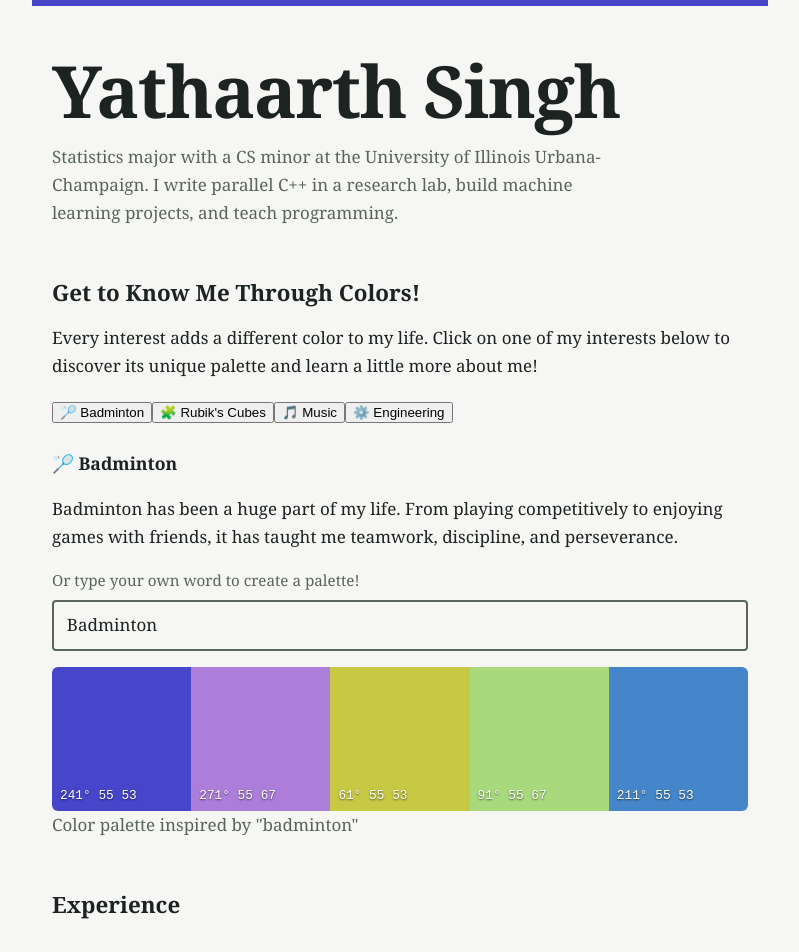
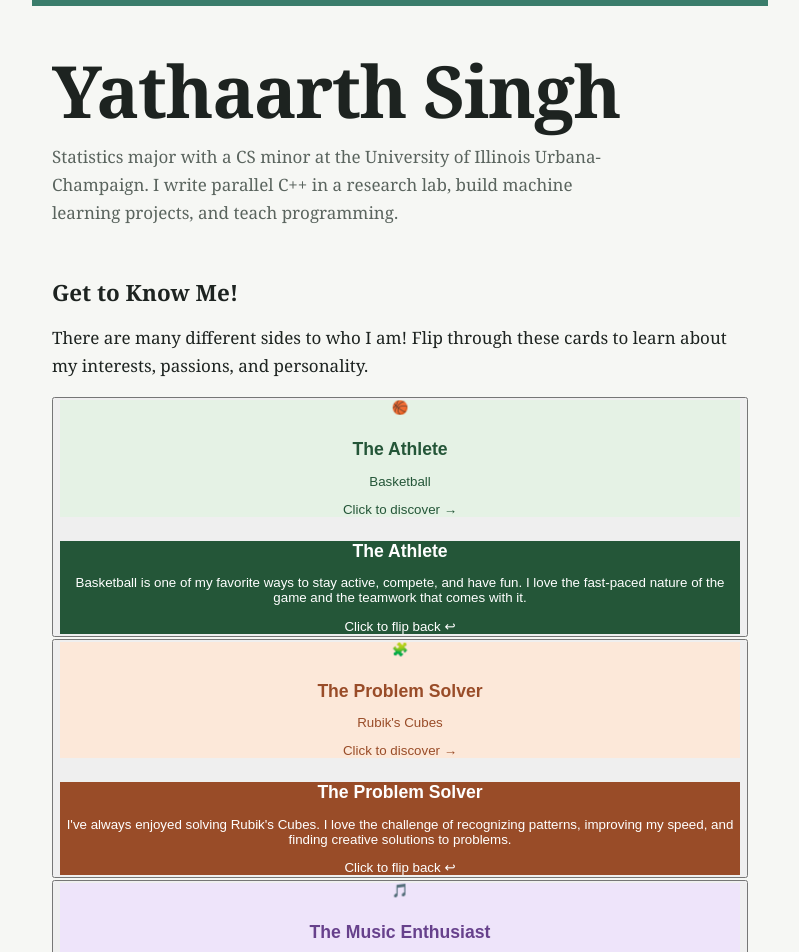
Before and after one commit to yath473/Yathaarth-Singh-Personal-Site, a React (Vite) app: page / in a window 1280 px wide. Shown: the top 952 px of the page, without its empty margins (240-1039 px from the left). Built offline with nearby package versions, Linux system fonts and the light colour scheme.

Commit message:
New interactive tool

```diff
--- a/src/WordPalette.jsx
+++ b/src/WordPalette.jsx
@@ -1,146 +1,115 @@
 
-import { useEffect, useState } from "react";
-import { makePalette } from "./palette.js";
+import { useState } from "react";
 
-const interests = [
+const cards = [
   {
-    name: "Badminton",
-    emoji: "🏸",
+    title: "The Athlete",
+    subtitle: "Basketball",
+    emoji: "🏀",
+    color: "#E5F2E5",
+    accent: "#245638",
     description:
-      "Badminton has been a huge part of my life. From playing competitively to enjoying games with friends, it has taught me teamwork, discipline, and perseverance.",
+      "Basketball is one of my favorite ways to stay active, compete, and have fun. I love the fast-paced nature of the game and the teamwork that comes with it.",
   },
   {
-    name: "Rubik's Cubes",
+    title: "The Problem Solver",
+    subtitle: "Rubik's Cubes",
     emoji: "🧩",
+    color: "#FCE8D9",
+    accent: "#994C28",
     description:
-      "I love solving Rubik's Cubes! What started as a fun challenge became an interest in patterns, problem-solving, and finding creative solutions.",
+      "I've always enjoyed solving Rubik's Cubes. I love the challenge of recognizing patterns, improving my speed, and finding creative solutions to problems.",
   },
   {
-    name: "Music",
+    title: "The Music Enthusiast",
+    subtitle: "Frank Ocean, Travis Scott & Drake",
     emoji: "🎵",
+    color: "#EEE4FA",
+    accent: "#67418C",
     description:
-      "Music is one of my favorite ways to express creativity. I especially enjoy Indian music and making covers with my family.",
+      "Music is a big part of my everyday life. Some of my favorite artists are Frank Ocean, Travis Scott, and Drake. I love exploring different sounds, discovering new songs, and finding the perfect playlist for any mood.",
   },
   {
-    name: "Engineering",
-    emoji: "⚙️",
+    title: "The Tech Enthusiast",
+    subtitle: "AI, ML & Data Science",
+    emoji: "🤖",
+    color: "#DFEAFB",
+    accent: "#315D93",
     description:
-      "I enjoy exploring how things work, building projects, and using technology to solve real-world problems.",
+      "I'm fascinated by artificial intelligence, machine learning, and data science. I enjoy exploring how data can uncover patterns, power intelligent systems, and solve real-world problems.",
   },
 ];
 
 export default function WordPalette() {
-  const [value, setValue] = useState("Badminton");
-  const [copied, setCopied] = useState("");
+  const [flippedCards, setFlippedCards] = useState([]);
 
-  const { word, colors } = makePalette(value);
-
-  const selectedInterest = interests.find(
-    (interest) =>
-      interest.name.toLowerCase() === value.trim().toLowerCase()
+  function flipCard(index) {
+    setFlippedCards((previous) =>
+      previous.includes(index)
+        ? previous.filter((item) => item !== index)
+        : [...previous, index]
     );
-
-  useEffect(() => {
-    document.documentElement.style.setProperty("--accent", colors[0]);
-  }, [colors[0]]);
-
-  async function copy(color) {
-    try {
-      await navigator.clipboard.writeText(color);
-      setCopied(color);
-    } catch {
-      setCopied("");
-    }
-  }
-
-  function chooseInterest(name) {
-    setValue(name);
-    setCopied("");
   }
 
   return (
-    <section aria-labelledby="play">
-      <h2 id="play">Get to Know Me Through Colors!</h2>
+    <section className="about-section" aria-labelledby="about-title">
+      <h2 id="about-title">Get to Know Me!</h2>
 
-      <p>
-        Every interest adds a different color to my life.
-        Click on one of my interests below to discover
-        its unique palette and learn a little more about me!
+      <p className="about-intro">
+        There are many different sides to who I am!
+        Flip through these cards to learn about
+        my interests, passions, and personality.
       </p>
 
-      <div className="interest-buttons">
-        {interests.map((interest) => (
+      <div className="card-grid">
+        {cards.map((card, index) => {
+          const isFlipped = flippedCards.includes(index);
+
+          return (
             <button
-            key={interest.name}
+              key={card.title}
               type="button"
-            className="interest-button"
-            aria-pressed={selectedInterest?.name === interest.name}
-            onClick={() => chooseInterest(interest.name)}
+              className={`interest-card ${isFlipped ? "flipped" : ""}`}
+              onClick={() => flipCard(index)}
+              aria-pressed={isFlipped}
+              aria-label={`${card.title}. ${
+                isFlipped ? "Flip back" : "Flip to learn more"
+              }`}
             >
-            {interest.emoji} {interest.name}
-          </button>
-        ))}
+              <div className="card-inner">
+                <div
+                  className="card-front"
+                  style={{
+                    backgroundColor: card.color,
+                    color: card.accent,
+                  }}
+                >
+                  <span className="card-emoji">{card.emoji}</span>
+                  <h3>{card.title}</h3>
+                  <p>{card.subtitle}</p>
+                  <span className="flip-hint">
+                    Click to discover →
+                  </span>
                 </div>
 
-      <div className="interest-description" aria-live="polite">
-        {selectedInterest ? (
-          <>
-            <h3>
-              {selectedInterest.emoji} {selectedInterest.name}
-            </h3>
-            <p>{selectedInterest.description}</p>
-          </>
-        ) : (
-          <p>
-            Your word creates its own palette!
-            Try one of my interests to learn more about me.
-          </p>
-        )}
+                <div
+                  className="card-back"
+                  style={{
+                    backgroundColor: card.accent,
+                    color: "#ffffff",
+                  }}
+                >
+                  <h3>{card.title}</h3>
+                  <p>{card.description}</p>
+                  <span className="flip-hint">
+                    Click to flip back ↩
+                  </span>
                 </div>
-
-      <label htmlFor="word">
-        Or type your own word to create a palette!
-      </label>
-
-      <input
-        id="word"
-        value={value}
-        maxLength={50}
-        autoComplete="off"
-        placeholder="ocean, creativity, adventure..."
-        onChange={(e) => {
-          setValue(e.target.value);
-          setCopied("");
-        }}
-      />
-
-      <div
-        className="swatches"
-        role="group"
-        aria-label="Generated palette"
-      >
-        {colors.map((c, index) => (
-          <button
-            key={`${c}-${index}`}
-            type="button"
-            className="swatch"
-            style={{ background: c }}
-            aria-label={`Copy ${c}`}
-            onClick={() => copy(c)}
-          >
-            {c.replace(
-              /hsl\((\d+), (\d+)%, (\d+)%\)/,
-              "$1° $2 $3"
-            )}
+              </div>
             </button>
-        ))}
+          );
+        })}
       </div>
-
-      <p id="caption" aria-live="polite">
-        {copied
-          ? `Copied ${copied}!`
-          : `Color palette inspired by "${word}"`}
-      </p>
     </section>
   );
 }
```
Lines whose indentation alone changed are shown as unchanged.
